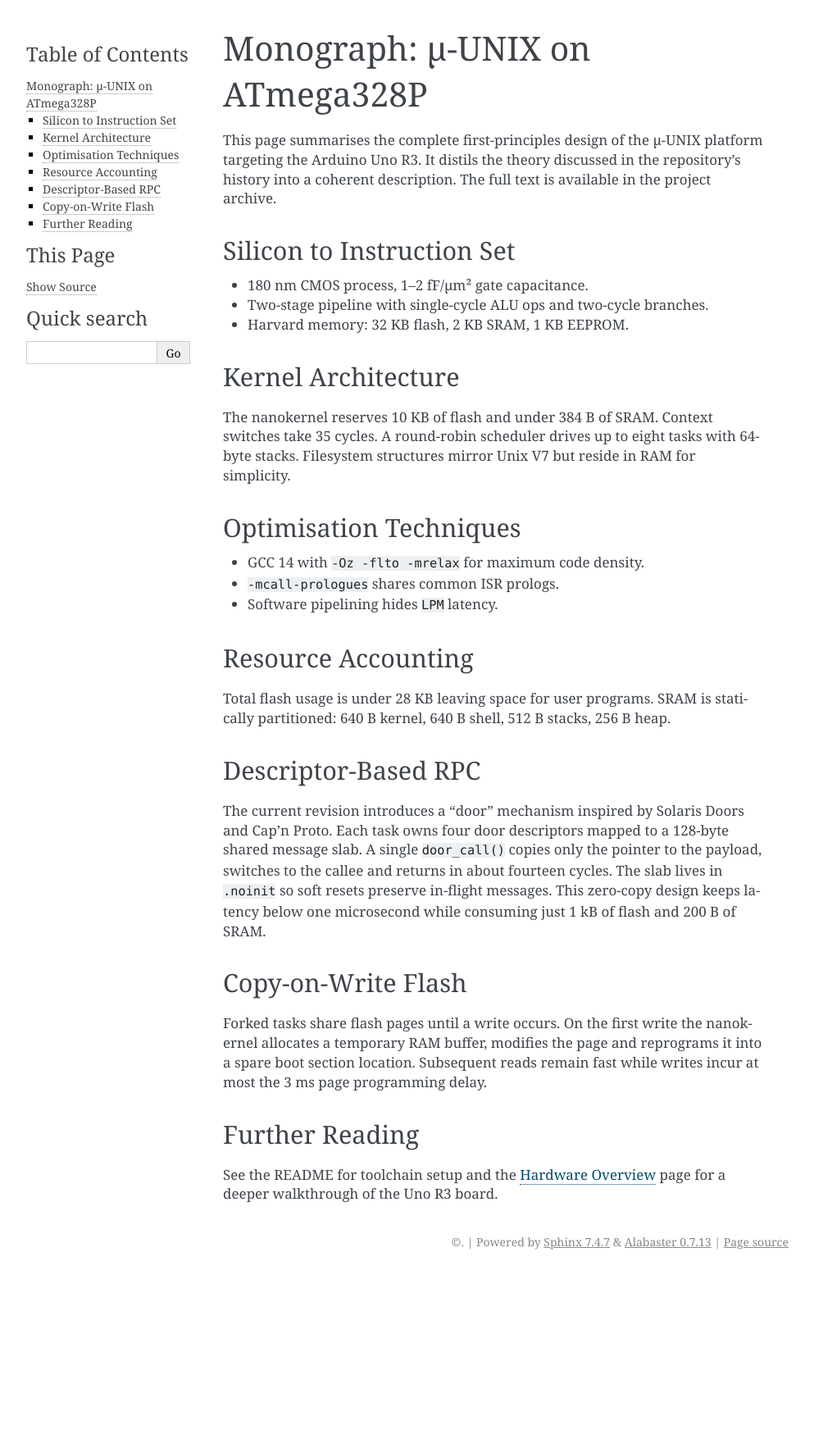
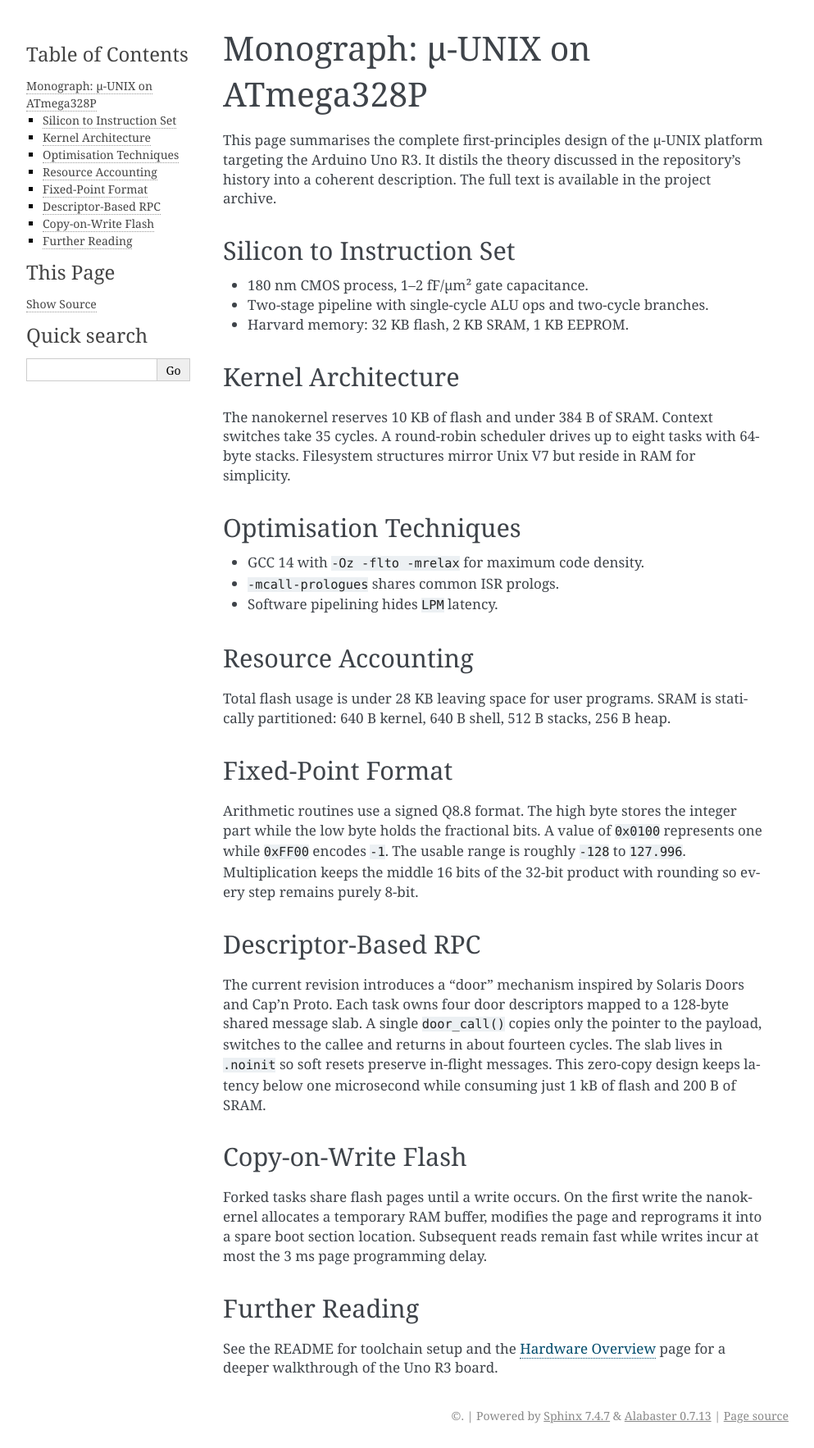
Before and after one commit to Oichkatzelesfrettschen/Avrix, a Sphinx documentation site: the page built from docs/source/monograph.rst, in a window 1280 px wide. Shown: the whole page at 82% size, without its empty margins (148-1141 px from the left). Built offline with Sphinx 7.4.7, drawn with Linux system fonts in a browser that asks for light colours; before the commit the page ends 1554 px from its top, so only the background shows below that.

Commit message:
Refine fixed-point tests and docs

```diff
--- a/docs/source/monograph.rst
+++ b/docs/source/monograph.rst
@@ -36,6 +36,16 @@ Resource Accounting
 Total flash usage is under 28 KB leaving space for user programs.  SRAM is
 statically partitioned: 640 B kernel, 640 B shell, 512 B stacks, 256 B heap.
 
+Fixed-Point Format
+------------------
+
+Arithmetic routines use a signed Q8.8 format. The high byte stores the
+integer part while the low byte holds the fractional bits. A value of
+``0x0100`` represents one while ``0xFF00`` encodes ``-1``. The usable
+range is roughly ``-128`` to ``127.996``. Multiplication keeps the
+middle 16 bits of the 32-bit product with rounding so every step
+remains purely 8-bit.
+
 Descriptor-Based RPC
 --------------------
 
```
Also changed, not shown: 4 other files.
